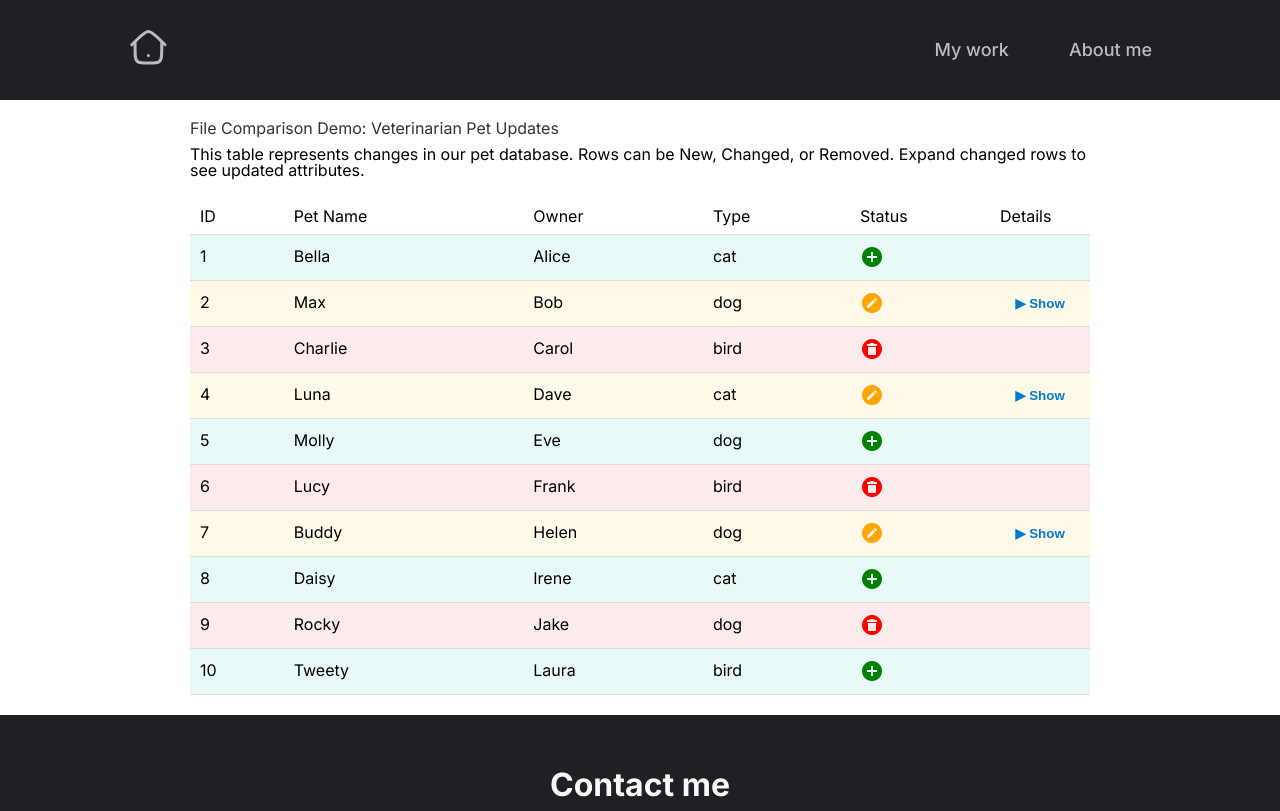
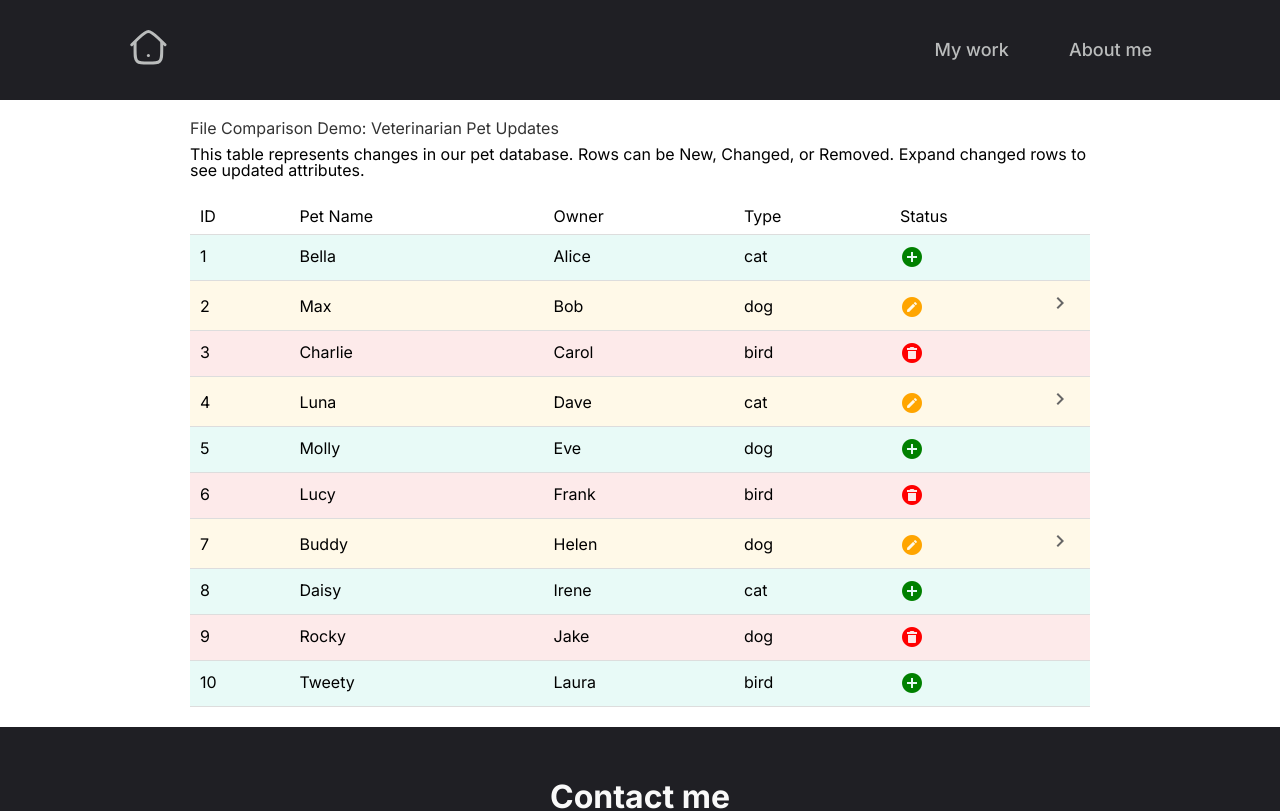
Before and after one commit to bruno7317/mural, an Angular app: page /file-comparison-demo in a window 1280 px wide. Shown: the top 811 px of the page. Built offline with nearby package versions, Linux system fonts and the light colour scheme.

Commit message:
Row expansion

```diff
--- a/src/app/pages/file-comparison-demo/file-comparison-demo.component.css
+++ b/src/app/pages/file-comparison-demo/file-comparison-demo.component.css
@@ -29,6 +29,11 @@ tr.new {
 
 tr.changed {
   background-color: #fff9e8;
+  cursor: pointer;
+}
+
+tr.changed:hover {
+  background-color: #ffefc5;
 }
 
 tr.removed {
@@ -107,6 +112,17 @@ tr.removed {
   color: #5cb85c;
 }
 
+.chevron-cell {
+  width: 40px;
+  text-align: center;
+}
+
+.chevron-cell i {
+  font-size: 1.5rem;
+  color: #666;
+  transition: transform 0.2s ease-in-out;
+}
+
 @media (max-width: 620px) {
   .comparison-table thead {
     display: none;
--- a/src/app/pages/file-comparison-demo/file-comparison-demo.component.html
+++ b/src/app/pages/file-comparison-demo/file-comparison-demo.component.html
@@ -14,13 +14,13 @@
         <th>Owner</th>
         <th>Type</th>
         <th>Status</th>
-        <th>Details</th>
+        <th></th>
       </tr>
     </thead>
 
     <tbody>
       <ng-container *ngFor="let pet of petEntries">
-        <tr [ngClass]="pet.status.toLowerCase()">
+        <tr [ngClass]="pet.status.toLowerCase()" (click)="toggleRowExpansion(pet)">
           <td data-label="ID">{{ pet.id }}</td>
           <td data-label="Name">{{ pet.name }}</td>
           <td data-label="Owner">{{ pet.owner }}</td>
@@ -49,16 +49,13 @@
             ></i>
           </td>
 
-          <td class="toggle-cell">
-            <button
+          <td class="chevron-cell">
+            <i
               *ngIf="pet.status === 'Changed'"
-              class="expand-btn"
-              (click)="toggleRowExpansion(pet)"
-              [attr.aria-expanded]="pet.expanded ? 'true' : 'false'"
-              [attr.aria-controls]="'details-' + pet.id"
-            >
-              {{ pet.expanded ? '▼ Hide' : '▶ Show' }}
-            </button>
+              class="mdi"
+              [ngClass]="pet.expanded ? 'mdi-chevron-down' : 'mdi-chevron-right'"
+              aria-hidden="true"
+            ></i>
           </td>
         </tr>
 
```
